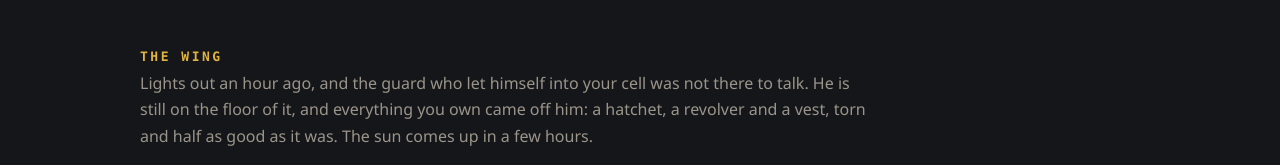
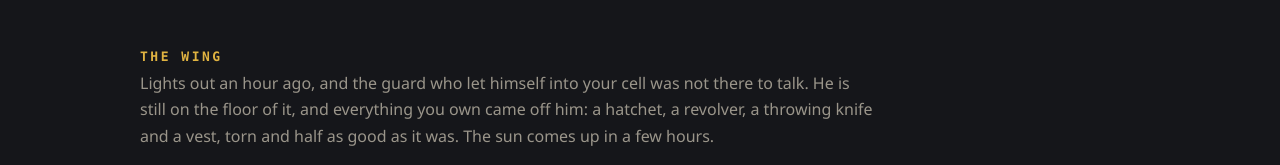
Before and after one commit to sfeSantos/cell-block-zero, a plain HTML site: page docs/index.html in a window 1280 px wide. Shown: the part 434-599 px from the top of the page. Drawn offline with Linux system fonts and the light colour scheme.

Commit message:
Start with the knife off the guard's belt
A blade with its three throws in it is in the kit from the first second, the
way the hatchet and the revolver already were. Setting ammo.knives was not
enough on its own: that field is only the total the bar shows, and syncBlades
works it out again from the blades themselves, so a number written straight
into it is gone on the first sync and the weapon never appears, because the
wheel asks has.knife. Player:addBlade does all three things at once.

Carrying over now clears the blades before copying the ones that come from
the block before, so a man who threw his last knife and walked off without it
does not find a fresh one waiting in the next block.

The opening line says so too, in the level file, the README, the
instructions and the project page.

```diff
--- a/docs/index.html
+++ b/docs/index.html
@@ -185,8 +185,8 @@ footer {
 <h2>The wing</h2>
 <p>Lights out an hour ago, and the guard who let himself into your cell was
 not there to talk. He is still on the floor of it, and everything you own
-came off him: a hatchet, a revolver and a vest, torn and half as good as it
-was. The sun comes up in a few hours.</p>
+came off him: a hatchet, a revolver, a throwing knife and a vest, torn and
+half as good as it was. The sun comes up in a few hours.</p>
 
 <figure>
     <img src="shots/corridor.png" alt="A long cell block corridor with a guard walking at the far end">
```
Also changed, not shown: INSTRUCOES.txt, levels/01.txt, 2 other files.
